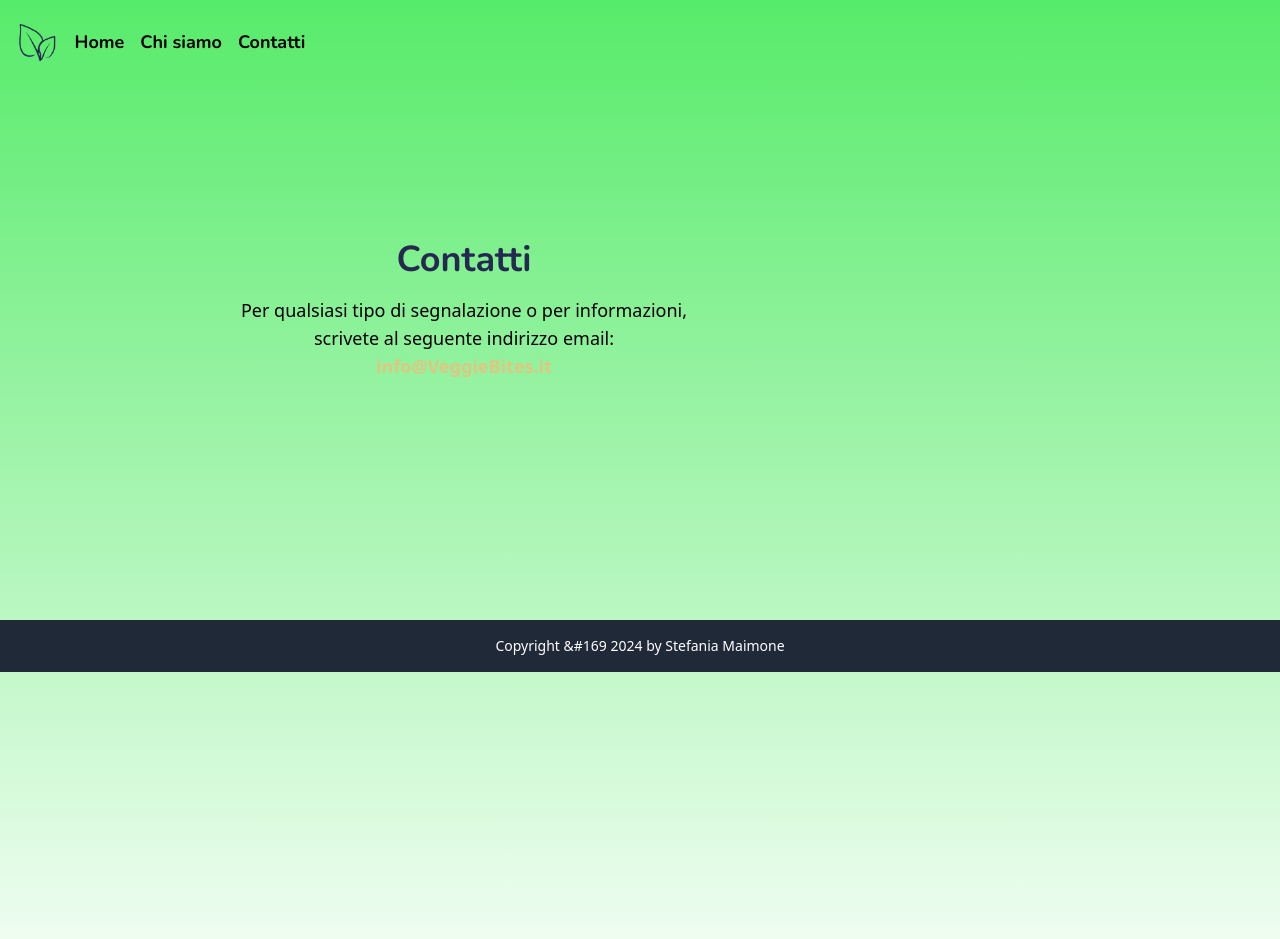
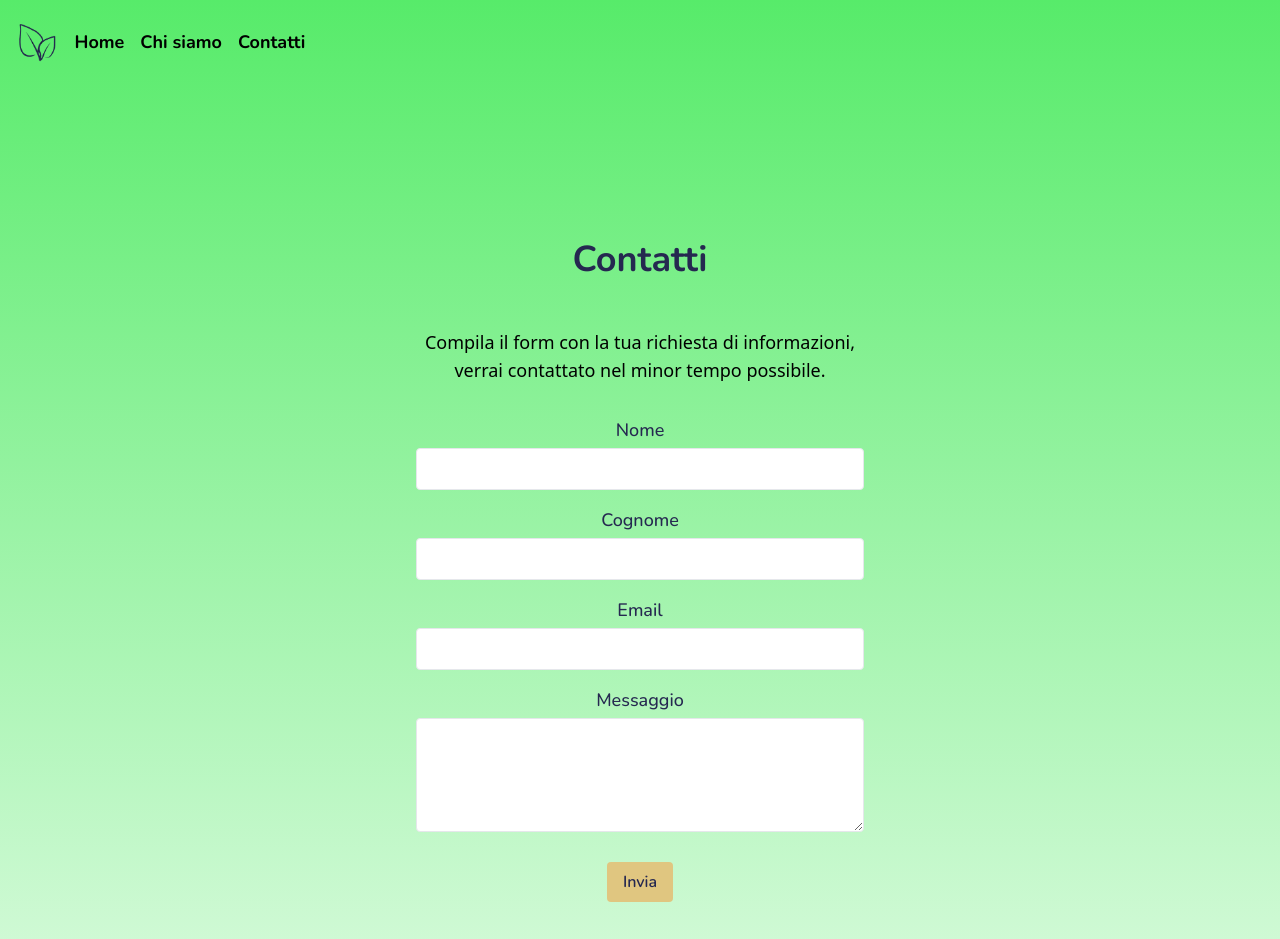
Before and after one commit to Stefina11/VeggieBites, a React (Vite) app: page /contatti in a window 1280 px wide. Shown: the top 939 px of the page. Built offline with nearby package versions, Linux system fonts and the light colour scheme.

Commit message:
modifica contatti, reset al click di home, formattazione

```diff
--- a/src/App.jsx
+++ b/src/App.jsx
@@ -1,5 +1,4 @@
-import React, { useEffect } from 'react';
-import { BrowserRouter as Router, Routes, Route, useLocation } from 'react-router-dom';
+import { BrowserRouter as Router, Routes, Route} from 'react-router-dom';
 import NavBar from './components/NavBar.jsx';
 import SearchBar from './components/SearchBar.jsx';
 import Cards from './components/Cards.jsx';
@@ -11,17 +10,18 @@ import Contatti from './components/Contatti.jsx';
 import Footer from './components/Footer'
 
 
-
 function App() {
 
   return (
     <Router>
       <SearchProvider>
-        <NavBar className='border border-red-500' />
+        <NavBar />
 
+        <div className='flex flex-col min-h-screen'>
         <Routes>
           <Route path="/" element={
-            <div className='flex flex-col items-center justify-center p-4 mt-16'>
+
+            <div className=' relative flex flex-col items-center justify-center p-4 mt-16 flex-grow'>
               <h1 className='font-bold text-3xl mb-4 mt-6 font-nunito text-custom'>Trova la perfetta ricetta vegetariana!</h1>
               <div className='inline-block relative mb-4 w-full md:w-1/2'>
                 <div className="absolute top-1/4 left-1/2 transform -translate-x-1/2 -translate-y-1/2 w-3/4 md:w-1/2">
@@ -37,7 +37,9 @@ function App() {
           <Route path="/chi-siamo" element={<ChiSiamo />} />
           <Route path="/contatti" element={<Contatti />} />
         </Routes>
-        <Footer />
+        </div>
+        <Footer/>
+
       </SearchProvider>
     </Router>
   );
--- a/src/components/Contatti.jsx
+++ b/src/components/Contatti.jsx
@@ -1,13 +1,94 @@
 function Contatti() {
     return (
-        <div className="flex flex-col items-center justify-center text-center mx-auto m-4 md:m-60 mt-24 sm:mt-16 w-full max-w-md">
-            <h1 className="text-custom font-bold font-nunito text-4xl mb-4">Contatti</h1>
-            <p className="text-lg">
-                Per qualsiasi tipo di segnalazione o per informazioni, scrivete al seguente indirizzo email:
-                <span className="text-customGold font-semibold"> info@VeggieBites.it</span>
-            </p>
-        </div>
+      <div className="flex flex-col items-center justify-center text-center mx-auto m-4 md:m-60 mt-32 sm:mt-16">
+        <h1 className="text-custom font-bold font-nunito text-4xl mb-4">
+          Contatti
+        </h1>
+
+        <p className="text-lg mb-8 mt-8">
+          {" "}
+          Compila il form con la tua richiesta di informazioni, <br />
+          verrai contattato nel minor tempo possibile.
+        </p>
+
+        <form className="w-full max-w-md">
+          <div className="mb-4">
+            <label
+              htmlFor="nome"
+              className="block text-lg font-medium text-custom font-nunito"
+            >
+              Nome
+            </label>
+            <input
+              type="text"
+              id="nome"
+              name="nome"
+              className="mt-1 p-2 border rounded w-full"
+              required
+            />
+          </div>
+          <div className="mb-4">
+            <label
+              htmlFor="cognome"
+              className="block text-lg font-medium text-custom font-nunito"
+            >
+              Cognome
+            </label>
+            <input
+              type="text"
+              id="cognome"
+              name="cognome"
+              className="mt-1 p-2 border rounded w-full"
+              required
+            />
+          </div>
+          <div className="mb-4">
+            <label
+              htmlFor="email"
+              className="block text-lg font-medium text-custom font-nunito"
+            >
+              Email
+            </label>
+            <input
+              type="email"
+              id="email"
+              name="email"
+              className="mt-1 p-2 border rounded w-full"
+              required
+            />
+          </div>
+          <div className="mb-6">
+            <label
+              htmlFor="messaggio"
+              className="block text-lg font-medium text-custom font-nunito"
+            >
+              Messaggio
+            </label>
+            <textarea
+              id="messaggio"
+              name="messaggio"
+              rows="4"
+              className="mt-1 p-2 border rounded w-full"
+              required
+            ></textarea>
+          </div>
+          <button
+            type="submit"
+            className="bg-customGold text-custom font-semibold py-2 px-4 rounded hover:bg-yellow-600 font-nunito"
+          >
+            Invia
+          </button>
+        </form>
+
+        <p className="text-lg mb-8 mt-8">
+          In alternativa puoi scrivere al seguente indirizzo email: <br /> <br />
+          <span className="text-customGold font-semibold text-2xl">
+            {" "}
+            info@VeggieBites.it
+          </span>
+        </p>
+      </div>
     );
-}
+  }
 
-export default Contatti;
+  export default Contatti;
--- a/src/components/Footer.jsx
+++ b/src/components/Footer.jsx
@@ -1,10 +1,9 @@
 function Footer() {
     return (
-        <footer className="bg-gray-800 text-white text-center py-4">
-            <p className="text-sm">
-            Copyright &#169 2024 by Stefania Maimone
+        <footer className="py-1 bg-custom text-white ">
+            <p className="text-xs">
+                Copyright &#169; 2024 by Stefania Maimone
             </p>
-
         </footer>
     );
 }
--- a/src/components/NavBar.jsx
+++ b/src/components/NavBar.jsx
@@ -1,9 +1,12 @@
-
-//import Link from './Link.jsx';
+import React from "react";
 import { Link } from 'react-router-dom';
 import logoVeggieBites from '../assets/img/logoVeggieBites.png';
+import { useSearchApi } from "../contexts/SearchContext";
+
 
 function NavBar(){
+    const { resetData } = useSearchApi();
+
     return(
         <nav className=' text fixed top-0 w-full z-50 p-4 flex items-center justify-between'>
 
@@ -14,7 +17,7 @@ function NavBar(){
         <div className='container mx-auto px-4 py-3'>
         <ul className='flex space-x-4'>
             <li>
-                <Link to = {'/'} className='text-lg font-nunito font-bold' >Home</Link>
+                <Link to = {'/'} className='text-lg font-nunito font-bold' onClick={resetData} >Home</Link>
             </li>
             <li>
                 <Link to = {'/chi-siamo'} className='text-lg font-nunito font-bold'>Chi siamo</Link>
--- a/src/contexts/SearchContext.jsx
+++ b/src/contexts/SearchContext.jsx
@@ -1,36 +1,41 @@
-import React, { createContext, useContext, useState } from 'react';
+import React, { createContext, useContext, useState } from "react";
 
 const searchContext = createContext();
 
-export const SearchProvider = ({children}) => {
+export const SearchProvider = ({ children }) => {
   const [data, setData] = useState([]);
-    const [loading,setLoading] = useState(false);
-    const[error,setError] = useState(null);
+  const [loading, setLoading] = useState(false);
+  const [error, setError] = useState(null);
 
+  const resetData = () => {
+    setData([]);
+    setLoading(false);
+    setError(null);
+  };
 
-    const fetchData = async(input) =>{
-        const apiKey = '6f46f2bf7549445b8f73083648f092ae';
+  const fetchData = async (input) => {
+    const apiKey = "6f46f2bf7549445b8f73083648f092ae";
     setLoading(true);
-        try{
-
-    const response = await fetch(`https://api.spoonacular.com/recipes/complexSearch?apiKey=${apiKey}&query=${input}`);
-    if(!response.ok) throw new Error('errore durante il fetch');
+    try {
+      const response = await fetch(
+        `https://api.spoonacular.com/recipes/complexSearch?apiKey=${apiKey}&query=${input}&number=50`,
+      );
+      if (!response.ok) throw new Error("errore durante il fetch");
       const result = await response.json();
       setData(result);
-        }catch (error){
+    } catch (error) {
       setError(error.message);
-        } finally{
+    } finally {
       setLoading(false);
     }
   };
-    return(
-        <searchContext.Provider value={{data, loading, error, fetchData}}>
+  return (
+    <searchContext.Provider value={{ data, loading, error, fetchData, resetData }}>
       {children}
     </searchContext.Provider>
-    )
-
+  );
 };
 
-export const useSearchApi = () =>{
+export const useSearchApi = () => {
   return useContext(searchContext);
-}
+};
```
Also changed, not shown: src/assets/css/index.css (+0 -55 lines), src/components/CardDetails.jsx (+35 -20 lines), src/components/Cards.jsx (+14 -15 lines), src/components/ChiSiamo.jsx (+17 -13 lines). Lines whose indentation alone changed are shown as unchanged.
